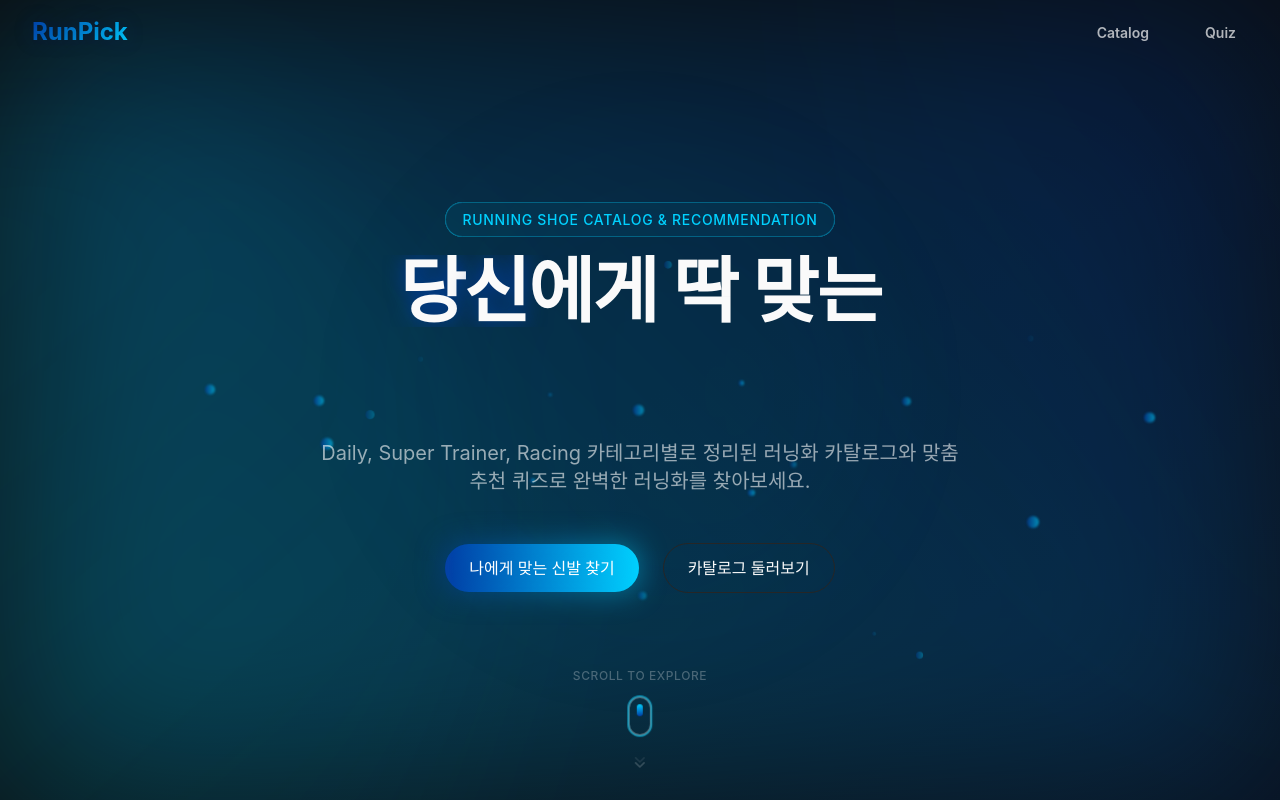
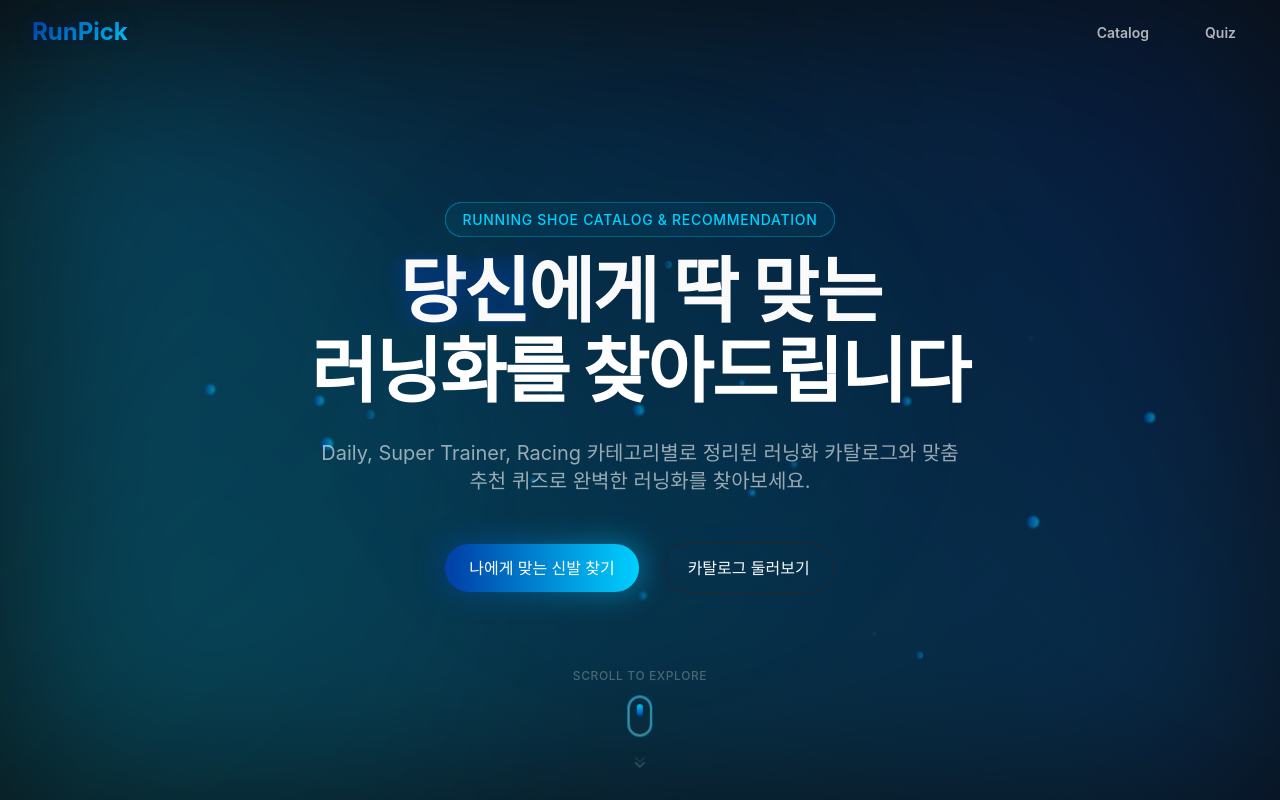
Before and after one commit to kimsain/runpick, a Next.js app: page / in a window 1280 px wide. Shown: the top 800 px of the page. Built offline with nearby package versions, Linux system fonts and the light colour scheme; a web font is replaced by a local one.

Commit message:
fix: 헤드라인 텍스트 흰색으로 변경
- 투명 그라디언트 제거, 단순 흰색 텍스트로 변경
- 네온 글로우 효과는 text-shadow로 유지

Co-Authored-By: Claude Opus 4.5 <noreply@anthropic.com>

```diff
--- a/src/components/hero/HeroSection.tsx
+++ b/src/components/hero/HeroSection.tsx
@@ -263,15 +263,7 @@ export default function HeroSection() {
               }}
             >
               <span
-                className="inline-block font-extrabold"
-                style={{
-                  background: 'linear-gradient(135deg, #FFFFFF 0%, #00D1FF 25%, #00F5FF 50%, #00D1FF 75%, #FFFFFF 100%)',
-                  backgroundSize: '200% 200%',
-                  WebkitBackgroundClip: 'text',
-                  WebkitTextFillColor: 'transparent',
-                  backgroundClip: 'text',
-                  animation: 'gradient-shift 4s ease infinite',
-                }}
+                className="inline-block font-extrabold text-white"
               >
                 {headlineText2.split('').map((letter, i) => (
                   <AnimatedLetter key={i} letter={letter} index={i} totalDelay={0.8} />
```
